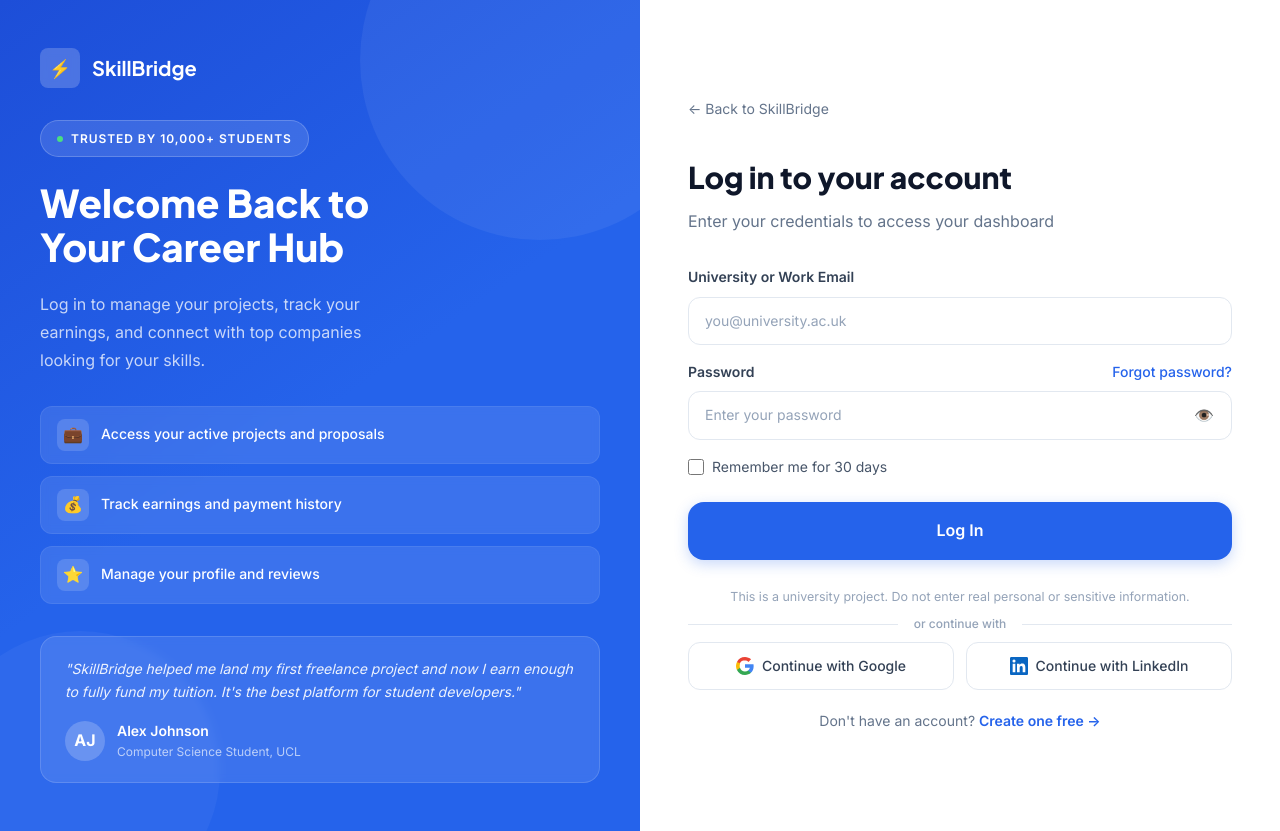
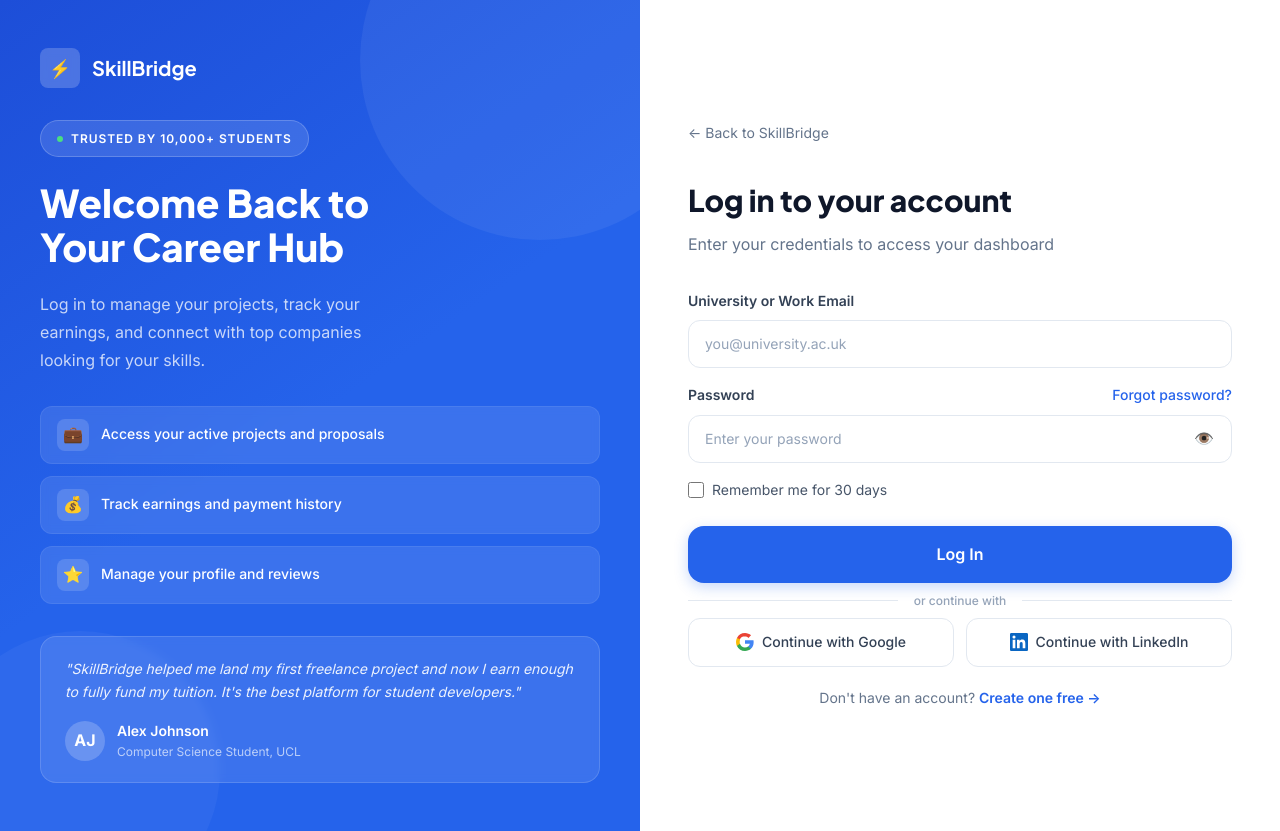
Before and after one commit to abubakarzahid01/skillbridge-web-app, a plain HTML site: page skillbridge/login.html in a window 1280 px wide. Drawn offline with Linux system fonts and the light colour scheme.

Commit message:
Remove disclaimer from login and signup pages

```diff
--- a/skillbridge/login.html
+++ b/skillbridge/login.html
@@ -149,11 +149,6 @@
         <span class="auth-submit__text">Log In</span>
         <span class="auth-submit__spinner" aria-hidden="true"></span>
       </button>
-
-      <!-- University project disclaimer -->
-      <p style="font-size:0.78rem;color:var(--gray-400);text-align:center;margin-top:12px;line-height:1.5;">
-        This is a university project. Do not enter real personal or sensitive information.
-      </p>
 
     </form>
 
```
Also changed, not shown: skillbridge/signup.html (+0 -5 lines).
